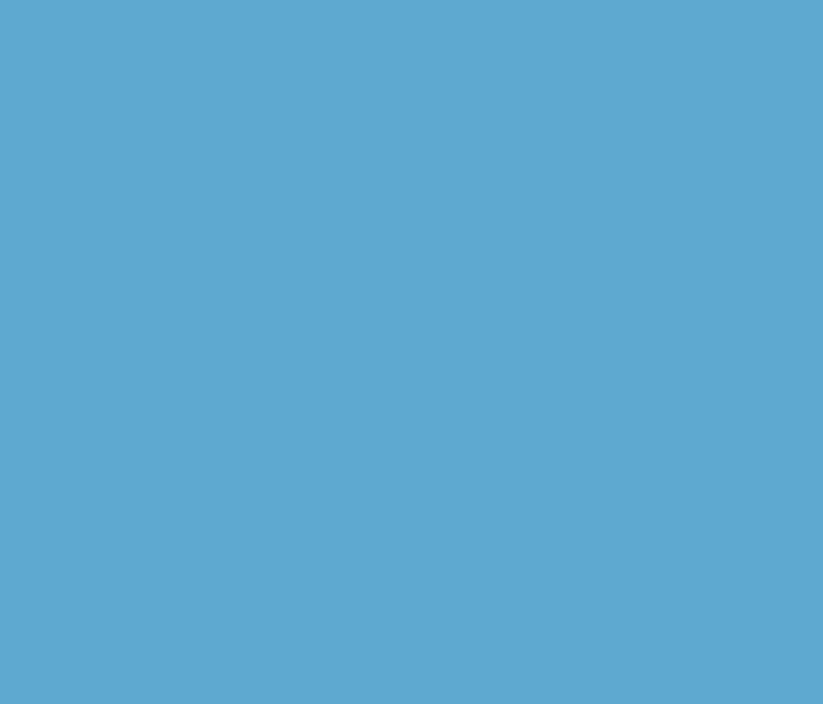
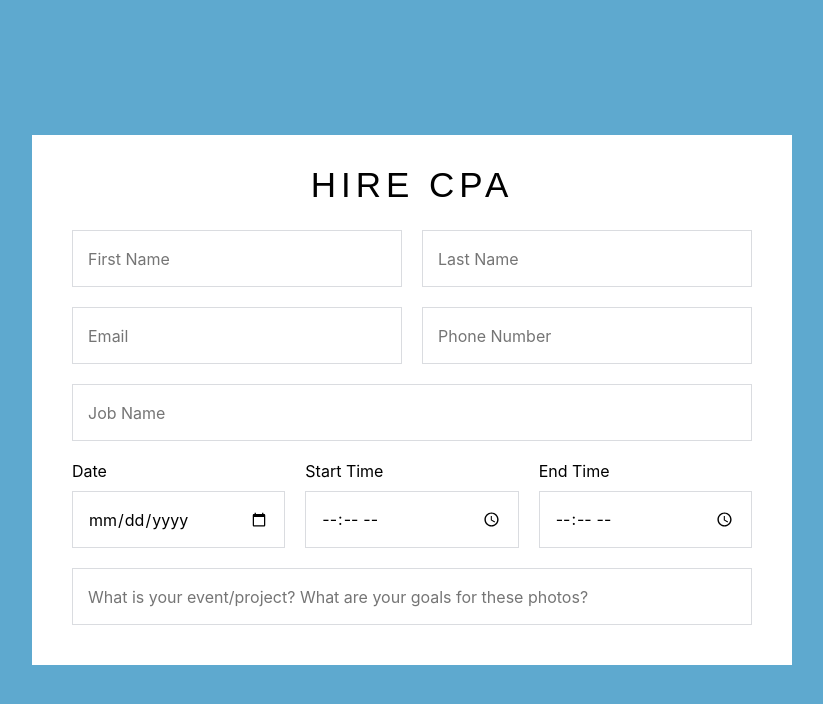
Before and after one commit to kate-jiang/columbia-photography, a React (Create React App) app in the folder client/: page /hire in a window 1280 px wide. Shown: the top 704 px of the page, without its empty margins (228-1051 px from the left). Built offline with nearby package versions, Linux system fonts and the light colour scheme.

Commit message:
add job form

```diff
--- a/client/src/components/App.js
+++ b/client/src/components/App.js
@@ -2,6 +2,7 @@ import React, { Component } from "react";
 import { Route, Switch } from "react-router-dom";
 import Login from "./Login";
 import PhotographerPortal from "./PhotographerPortal";
+import JobForm from "./JobForm";
 import withAuth from "./withAuth";
 
 class App extends Component {
@@ -17,6 +18,7 @@ class App extends Component {
       <div>
         <Switch>
           <Route path="/" exact component={withAuth(PhotographerPortal)} />
+          <Route path="/hire" component={JobForm} />
           <Route path="/login" component={Login} />
         </Switch>
       </div>
--- /dev/null
+++ b/client/src/components/JobForm.js
@@ -0,0 +1,134 @@
+import React, { Component } from "react";
+
+
+export default class JobForm extends Component {
+  constructor(props) {
+    super(props);
+    this.state = {
+      firstName: "",
+      lastName: "",
+      email: "",
+      phone: "",
+      jobName: "",
+      date: "",
+      startTime: "",
+      endTime: "",
+      details: "",
+    }
+  }
+
+  handleInputChange = event => {
+    const { value, name } = event.target;
+    this.setState({
+      [name]: value
+    });
+  };
+
+  render() {
+    return (
+      <div className="container">
+        <div className="hire">
+          <div className="hireTitle">HIRE CPA</div>
+          <div className="break"></div>
+          <form className="hireForm">
+            <input
+              type="text"
+              name="firstName"
+              placeholder="First Name"
+              className="hireInput"
+              value={this.state.firstName}
+              onChange={this.handleInputChange}
+              required
+            />
+            <input
+              type="text"
+              name="lastName"
+              placeholder="Last Name"
+              className="hireInput"
+              value={this.state.lastName}
+              onChange={this.handleInputChange}
+              required
+            />
+            <div className="break"></div>
+            <input
+              type="email"
+              name="email"
+              placeholder="Email"
+              className="hireInput"
+              value={this.state.email}
+              onChange={this.handleInputChange}
+              required
+            />
+            <input
+              type="tel"
+              name="phone"
+              placeholder="Phone Number"
+              className="hireInput"
+              value={this.state.phone}
+              onChange={this.handleInputChange}
+              required
+            />
+            <div className="break"></div>
+            <input
+              type="text"
+              name="jobName"
+              placeholder="Job Name"
+              className="hireInput"
+              value={this.state.jobName}
+              onChange={this.handleInputChange}
+              required
+            />
+            <div className="break"></div>
+            <div className="hireInputWrap">
+              <div className="hireInputLabel">Date</div>
+              <div className="break"></div>
+              <input
+                type="date"
+                name="date"
+                placeholder="Date"
+                className="hireInput"
+                value={this.state.date}
+                onChange={this.handleInputChange}
+                required
+              />
+            </div>
+            <div className="hireInputWrap">
+              <div className="hireInputLabel">Start Time</div>
+              <div className="break"></div>
+              <input
+                type="time"
+                name="startTime"
+                className="hireInput"
+                value={this.state.startTime}
+                onChange={this.handleInputChange}
+                required
+              />
+            </div>
+            <div className="hireInputWrap">
+              <div className="hireInputLabel">End Time</div>
+              <div className="break"></div>
+              <input
+                type="time"
+                name="endTime"
+                className="hireInput"
+                value={this.state.endTime}
+                onChange={this.handleInputChange}
+                required
+              />
+            </div>
+            <div className="break"></div>
+            <input
+              type="text"
+              name="details"
+              placeholder="What is your event/project? What are your goals for these photos?"
+              className="hireInput"
+              value={this.state.details}
+              onChange={this.handleInputChange}
+              required
+            />
+          </form>
+        </div>
+      </div>
+    )
+  }
+}
--- a/client/src/components/Login.js
+++ b/client/src/components/Login.js
@@ -19,7 +19,7 @@ export default class Login extends Component {
 
   onSubmit = event => {
     event.preventDefault();
-    fetch("/authenticate", {
+    fetch("/api/authenticate", {
       method: "POST",
       body: JSON.stringify(this.state),
       headers: {
@@ -48,7 +48,7 @@ export default class Login extends Component {
             <h1>COLUMBIA PHOTOGRAPHY ASSOCIATION</h1>
             <div className="auth-content-wrap">
               <input
-                type="uni"
+                type="text"
                 name="uni"
                 placeholder="UNI"
                 className="auth-input"
--- a/client/src/components/PhotographerPortal.js
+++ b/client/src/components/PhotographerPortal.js
@@ -74,7 +74,7 @@ export default class PhotographerPortal extends Component {
   }
 
   componentDidMount() {
-    fetch("/getUser")
+    fetch("/api/getUser")
       .then(res => {
         if (res.status === 200) {
           return res.json();
--- a/client/src/components/withAuth.js
+++ b/client/src/components/withAuth.js
@@ -11,7 +11,7 @@ export default function withAuth(ComponentToProtect) {
       };
     }
     componentDidMount() {
-      fetch("/checkToken")
+      fetch("/api/checkToken")
         .then(res => {
           if (res.status === 200) {
             this.setState({ loading: false });
--- a/client/src/css/styles.css
+++ b/client/src/css/styles.css
@@ -47,9 +47,11 @@ body {
 
 h1 {
   font-weight: normal;
+  margin: 0px;
   color: black;
   line-height: 50px;
-  font-size: 47px;
+  font-size: 43px;
+  letter-spacing: 4px;
 }
 
 .container {
@@ -57,6 +59,58 @@ h1 {
   display: flex;
   justify-content: center;
   align-items: center;
+}
+
+.hire {
+  display: flex;
+  flex-wrap: wrap;
+  justify-content: space-between;
+  width: 700px;
+  background-color: white;
+  padding: 30px;
+}
+
+.hireForm {
+  display: flex;
+  flex-wrap: wrap;
+}
+
+.hireTitle {
+  width: 100%;
+  font-family: "Futura", arial, sans-serif;
+  font-size: 35px;
+  letter-spacing: 5px;
+  text-align: center;
+  margin-bottom: 15px;
+}
+
+.hireInputWrap {
+  display: flex;
+  flex-wrap: wrap;
+  flex: 1;
+}
+
+.hireInputLabel {
+  flex: 1;
+  margin-top: 10px;
+  margin-left: 10px;
+}
+
+.break {
+  flex-basis: 100%;
+  height: 0;
+  margin: 0;
+}
+
+.hireInput {
+  font-family: -apple-system, BlinkMacSystemFont, "Segoe UI", Roboto,
+    Oxygen-Sans, Ubuntu, Cantarell, "Helvetica Neue", sans-serif;
+  flex: 1;
+  font-size: 16px;
+  margin: 10px;
+  padding: 15px;
+  height: 25px;
+  border: 1px solid #dadce0;
 }
 
 .portal {
```
Also changed, not shown: 2 other files (tests, documents, lock files or other folders).
